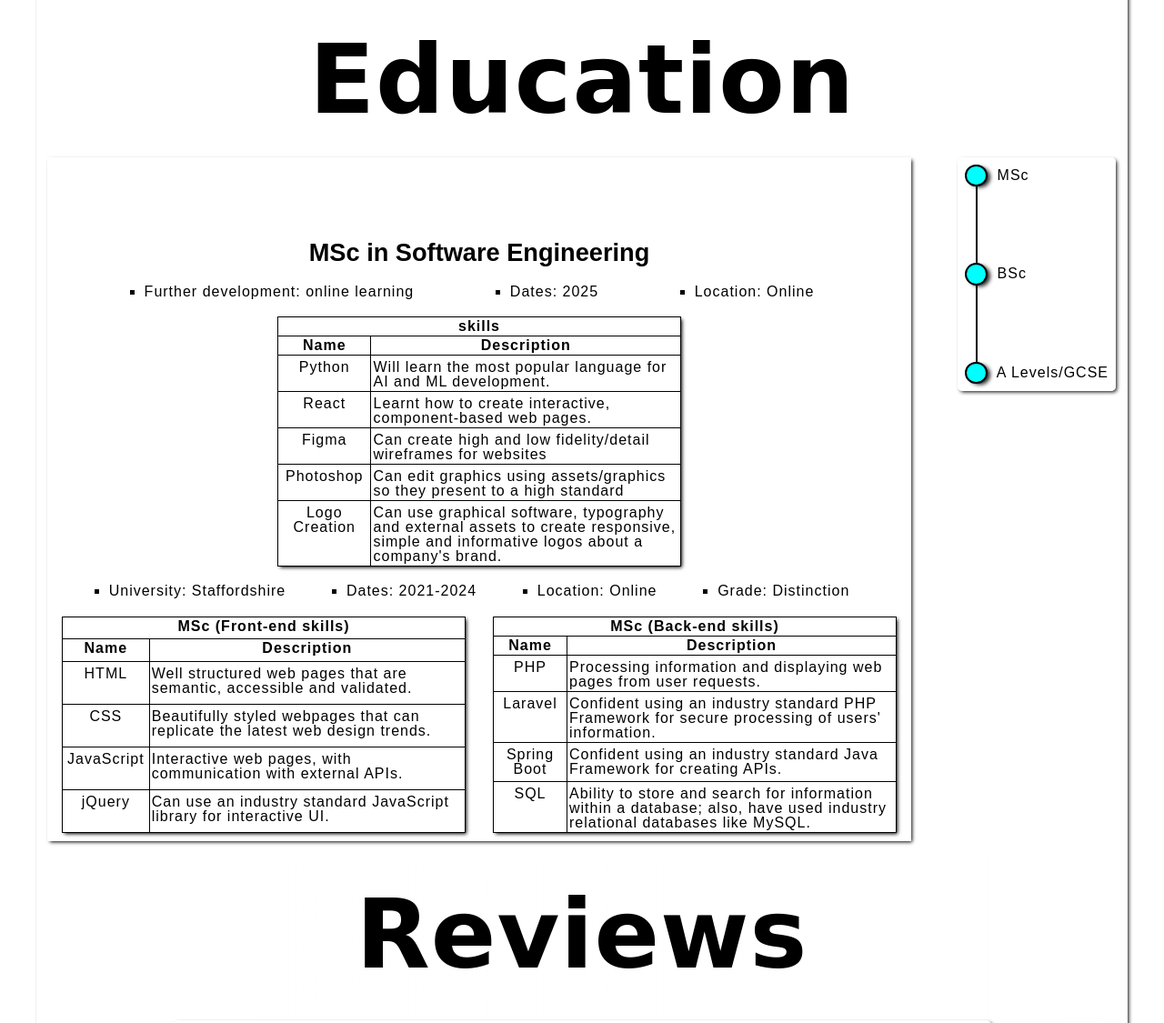
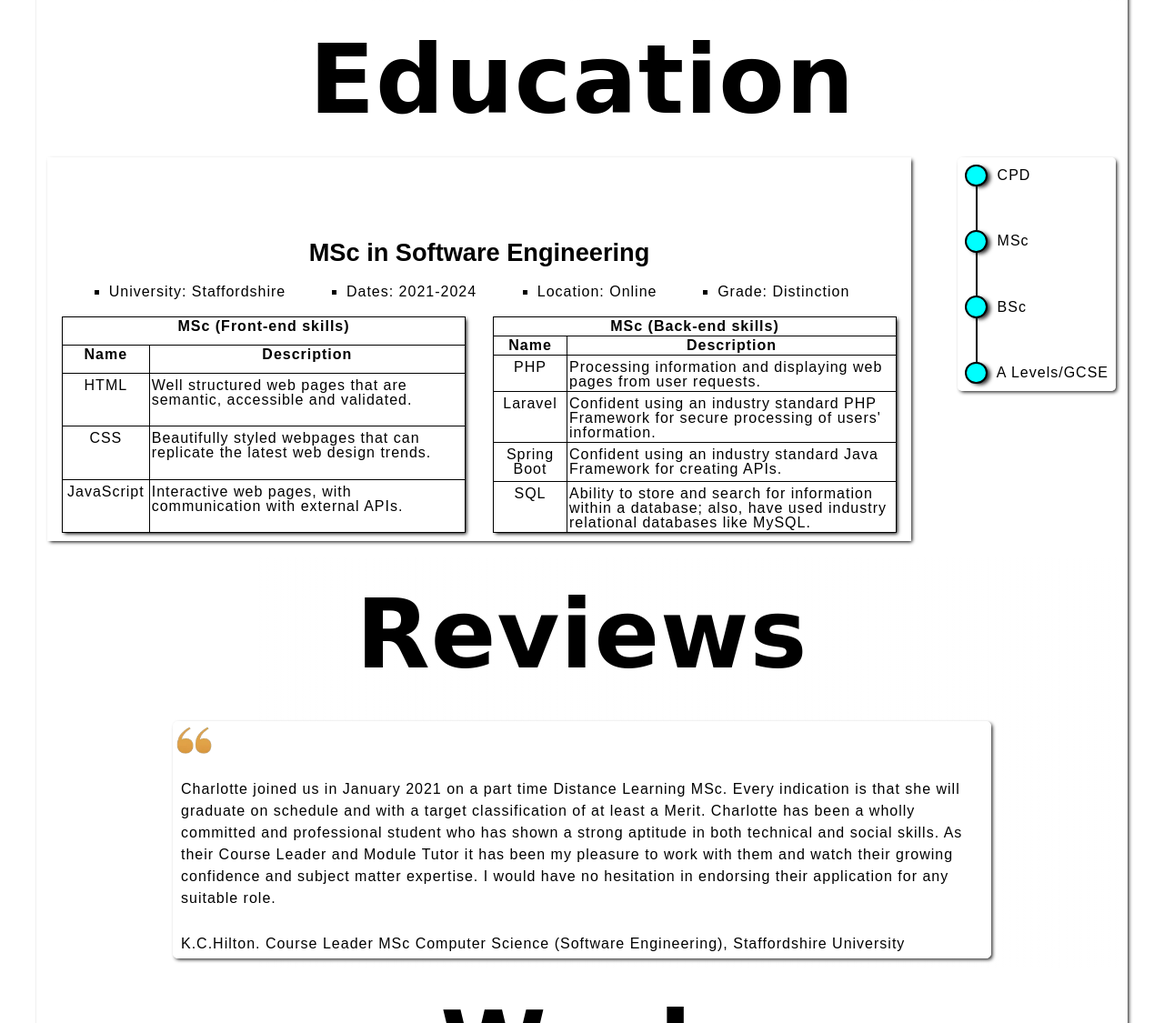
Before and after one commit to TechVisionWeb/personal-portfolio-website-, a website: page index.html in a window 1280 px wide. Shown: the part 2435-3560 px from the top of the page at 91% size. Drawn offline with Linux system fonts and the light colour scheme; a web font is replaced by a local one.

Commit message:
CPD education section + center hide/show btn txt

```diff
--- a/index.html
+++ b/index.html
@@ -689,6 +689,17 @@
         <div class="sections-tables-timeline-container">
           <div class="timeline-container">
             <div class="timeline">
+
+               <div class="timeline__key-moment-a-container">
+                <button class="timeline__key-moment-a" id="CPD" aria-label="link to access Online education section"><span
+                    class="no-display">Continued Profession Development</span></button>
+                &#160; CPD
+              </div>
+
+              <div role="img" aria-label="responsive drawing of a timeline line" class="timeline__line-container">
+                <div class="timeline__line"></div>
+              </div>
+
               <div class="timeline__key-moment-a-container">
                 <button class="timeline__key-moment-a" id="MSc" aria-label="link to access MSc education section"><span
                     class="no-display">MSc</span></button>
@@ -717,17 +728,16 @@
 
           <div class="sections-overflow-container">
             <div class="sections">
-              <div id="_MSc"></div>
-
-              <section class="section--show-education">
+
+              <div id="_CPD"></div>
+
+              <section class="section--hide-education">
                 <div class="header-container">
-                  <h2>MSc in Software Engineering</h2>
+                  <h2>Continued Professional Development</h2>
                 </div>
-                <ul class="unordered-list-points-description-brief
-     ">
-                  <li>
-                    Further development: online learning</li>
-                  <li>Dates: 2025</li>
+                <ul class="unordered-list-points-description-brief">
+                  <li>Independent and self paced courses</li>
+                  <li>Dates: 2025 - present</li>
                   <li>Location: Online</li>
 
                 </ul>
@@ -773,7 +783,7 @@
                       Figma
                     </td>
                     <td class="table__table-data-element table__data-element--narrow">
-                      Can create high and low fidelity/detail wireframes for websites
+                      Can create high and low fidelity/detail wireframes for websites.
                     </td>
                   </tr>
                   <tr class="table__table-row-element table__table-row-element--bottom">
@@ -781,7 +791,7 @@
                       Photoshop
                     </td>
                     <td class="table__table-data-element table__data-element--narrow">
-                      Can edit graphics using assets/graphics so they present to a high standard
+                      Can edit graphics using assets/graphics so they present to a high standard.
                     </td>
 
                   </tr>
@@ -797,6 +807,16 @@
                   </tr>
 
                 </table>
+
+              </section>
+
+              <div id="_MSc"></div>
+
+              <section class="section--show-education">
+                <div class="header-container">
+                  <h2>MSc in Software Engineering</h2>
+                </div>
+
                 <ul class="unordered-list-points-description-brief
      ">
                   <li>University: Staffordshire</li>
@@ -850,15 +870,6 @@
                       </td>
                     </tr>
 
-                    <tr class="table__table-row-element table__table-row-element--bottom">
-                      <td
-                        class="table__table-data-element table__table-head-element--left  table__data-element--narrow">
-                        jQuery
-                      </td>
-                      <td class="table__table-data-element table__data-element--narrow">
-                        Can use an industry standard JavaScript library for interactive UI.
-                      </td>
-                    </tr>
 
 
 
```
Also changed, not shown: styles/style-projects-testimonials.min.css.
